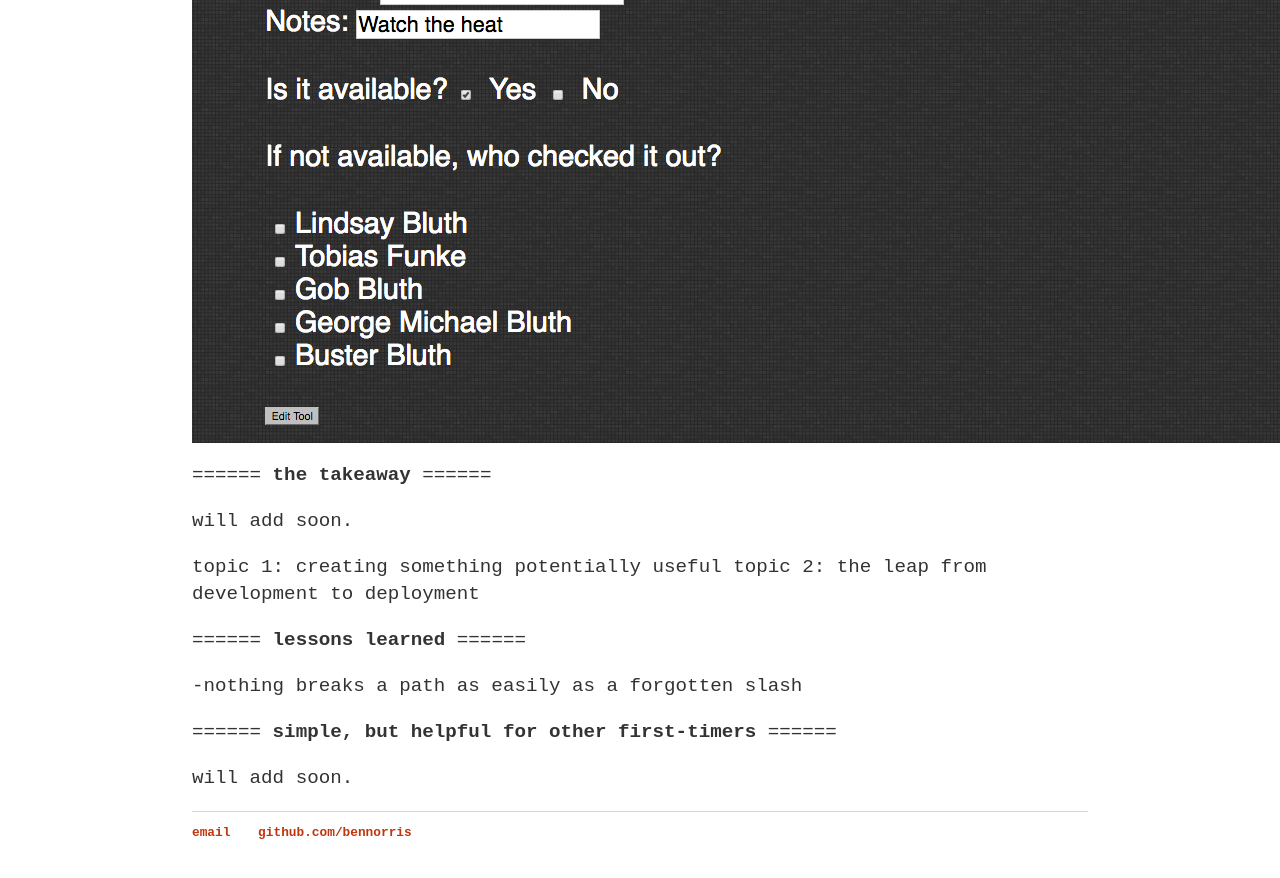
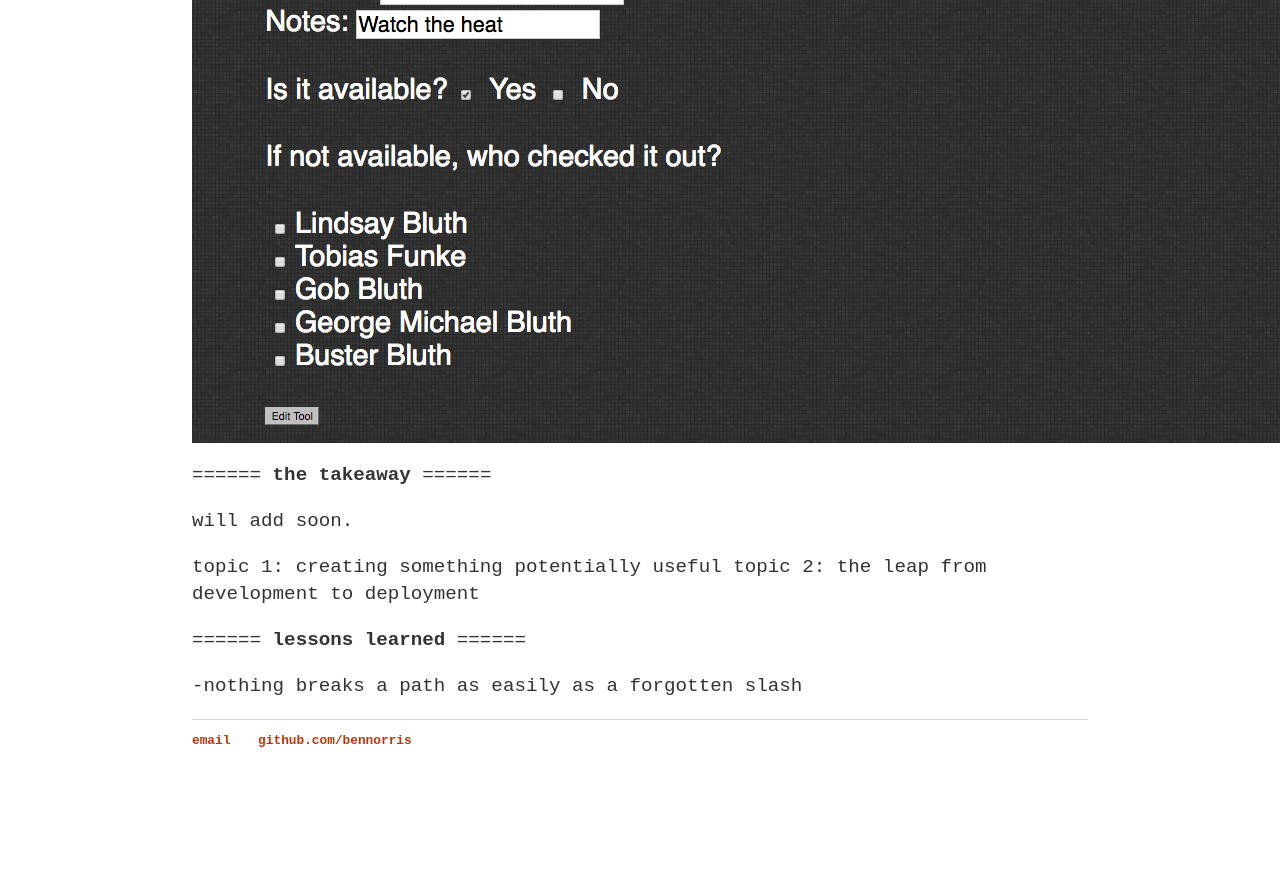
Before and after one commit to bennorris/blog, a Jekyll site: the page built from _posts/2016-09-26-sinatra.md, in a window 1280 px wide and 900 px high, scrolled down 5578 px. Shown: the top 878 px of the window. Built offline with Jekyll 4.4.1, drawn with Linux system fonts in a browser that asks for light colours; after the commit the page ends 6386 px from its top, so only the background shows below that.

```diff
--- a/_posts/2016-09-26-sinatra.md
+++ b/_posts/2016-09-26-sinatra.md
@@ -51,10 +51,3 @@
 ======
 
 -nothing breaks a path as easily as a forgotten slash
-
-
-======
-**simple, but helpful for other first-timers**
-======
-
-will add soon.
```
Also changed, not shown: _posts/2016-11-06-rails.md (+1 -6 lines).
